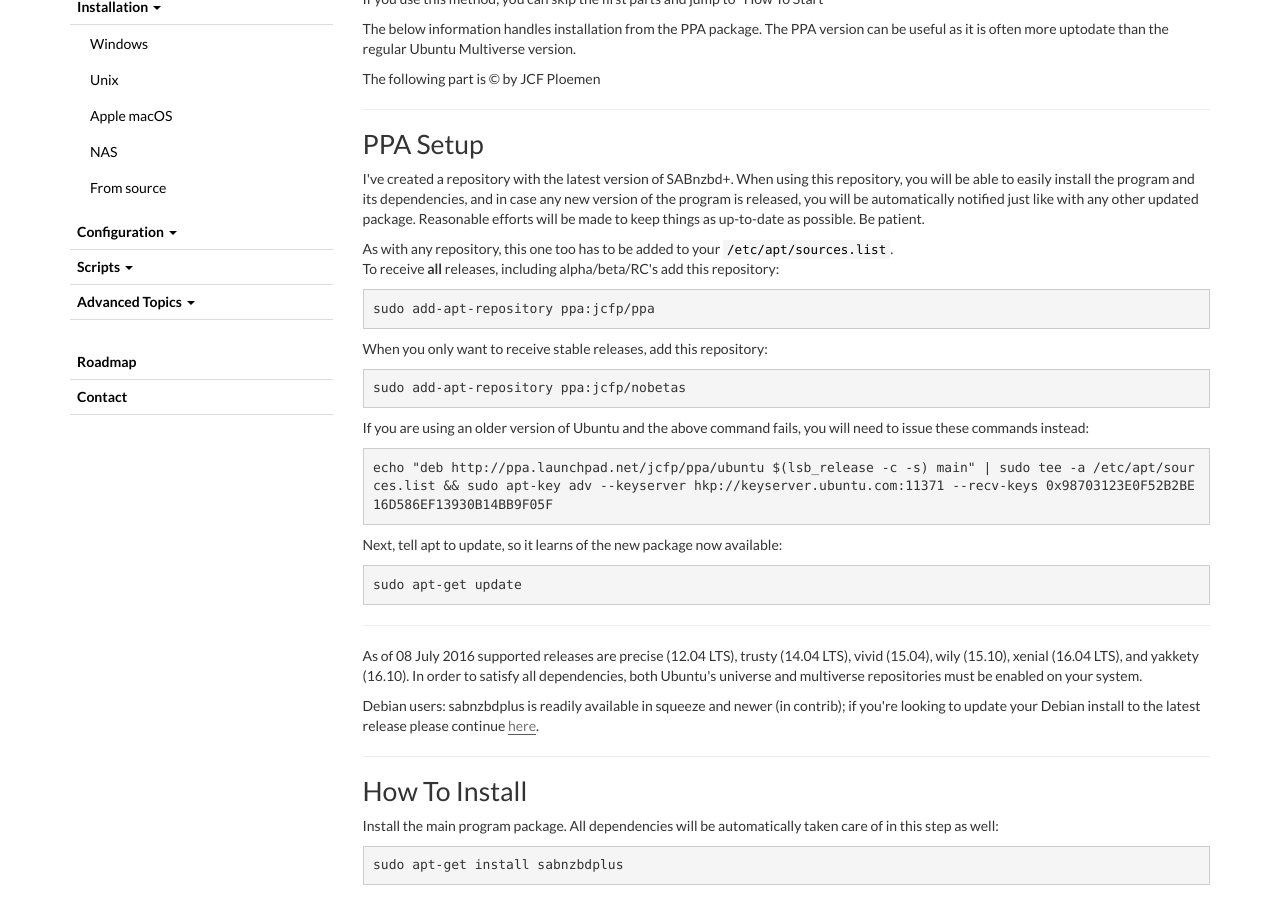
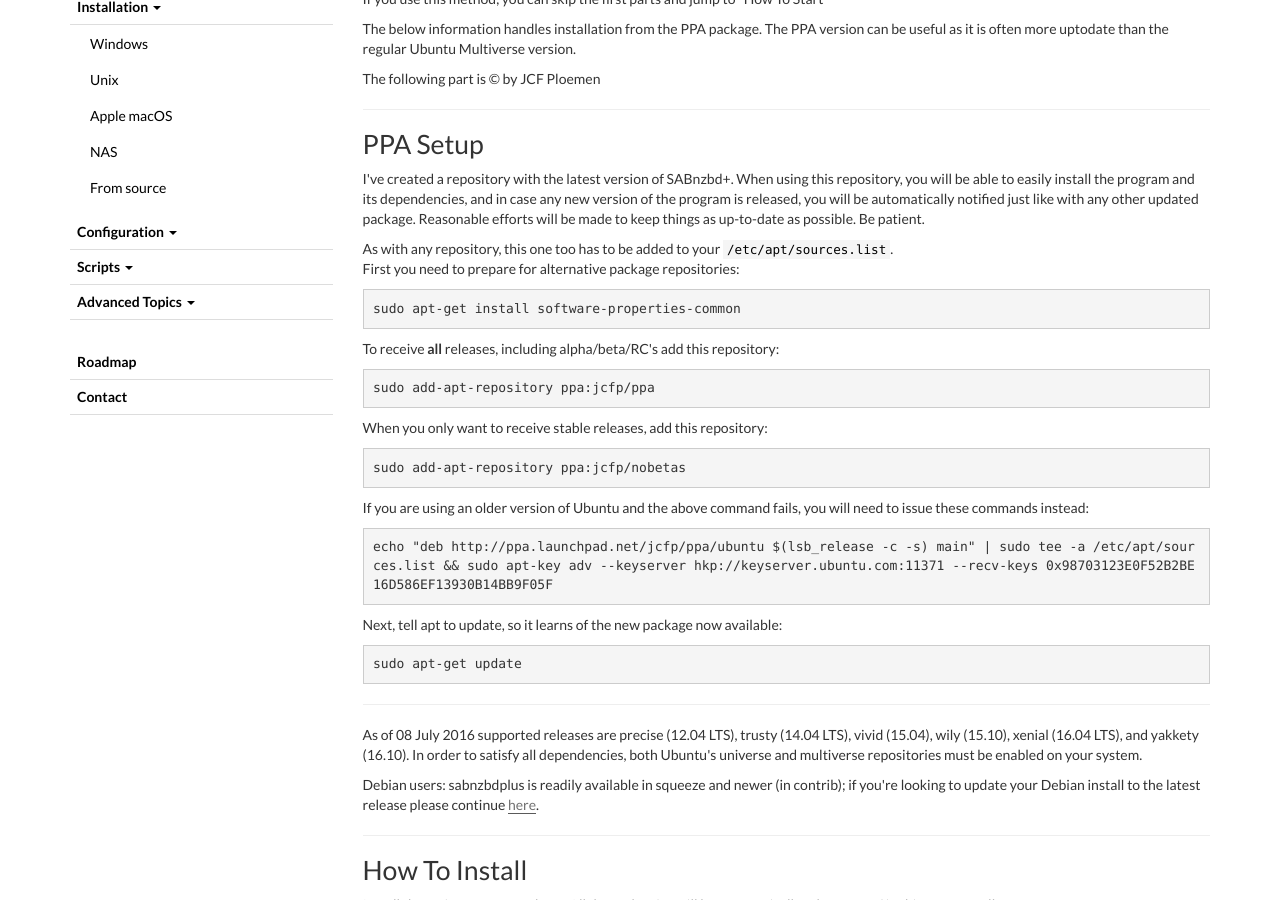
Before and after one commit to sabnzbd/sabnzbd.github.io, a Jekyll site: the page built from wiki/installation/install-ubuntu-repo.html, in a window 1280 px wide and 900 px high, scrolled down 328 px. Built offline with Jekyll 4.4.1, drawn with Linux system fonts in a browser that asks for light colours.

Commit message:
Add possibly missing package "software-properties-common"

```diff
--- a/wiki/installation/install-ubuntu-repo.html
+++ b/wiki/installation/install-ubuntu-repo.html
@@ -15,8 +15,12 @@
 <p>I've created a repository with the latest version of SABnzbd+. When using this repository, you will be able to easily install the program and its dependencies, and in case any new version of the program is released, you will be automatically notified just like with any other updated package. Reasonable efforts will be made to keep things as up-to-date as possible. Be patient.</p>
 
 
-<p>As with any repository, this one too has to be added to your <code>/etc/apt/sources.list</code>.<br>
-To receive <strong>all</strong> releases, including alpha/beta/RC's add this repository:
+<p>As with any repository, this one too has to be added to your <code>/etc/apt/sources.list</code>.<br/>
+First you need to prepare for alternative package repositories:
+<div class="code">
+    <pre><code>sudo apt-get install software-properties-common</code></pre>
+</div>
+<p>To receive <strong>all</strong> releases, including alpha/beta/RC's add this repository:
 <div class="code">
     <pre><code>sudo add-apt-repository ppa:jcfp/ppa</code></pre>
 </div>
```
